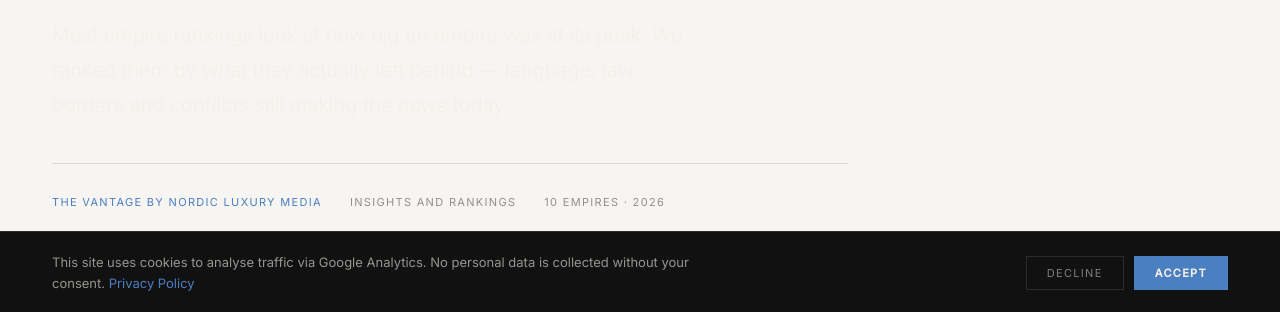
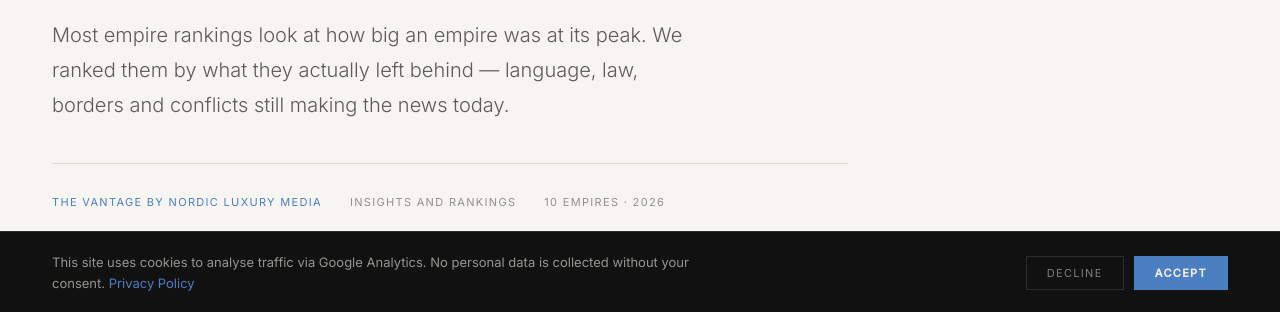
Before and after one commit to nordicluxury/nlm-website, a plain HTML site: page empires.html in a window 1280 px wide. Shown: the part 486-798 px from the top of the page. Drawn offline with nearby package versions, Linux system fonts and the light colour scheme; a web font is replaced by a local one.

Commit message:
Add files via upload

```diff
--- a/empires.html
+++ b/empires.html
@@ -27,7 +27,7 @@
       --border: #DDD9D2;
       --border-light: #E8E4DE;
       --white: #111111;
-      --white-dim: rgba(240,235,227,0.62);
+      --white-dim: rgba(17,17,17,0.68);
       --white-faint: rgba(17,17,17,0.44);
       --white-ghost: rgba(17,17,17,0.04);
 
```
Also changed, not shown: european-cities-2026.html (+1 -1 lines), european-cities-power.html (+1 -1 lines), european-companies-2026.html (+1 -1 lines), european-families-2026.html (+1 -1 lines), gdp-europe-2026.html (+1 -1 lines).
